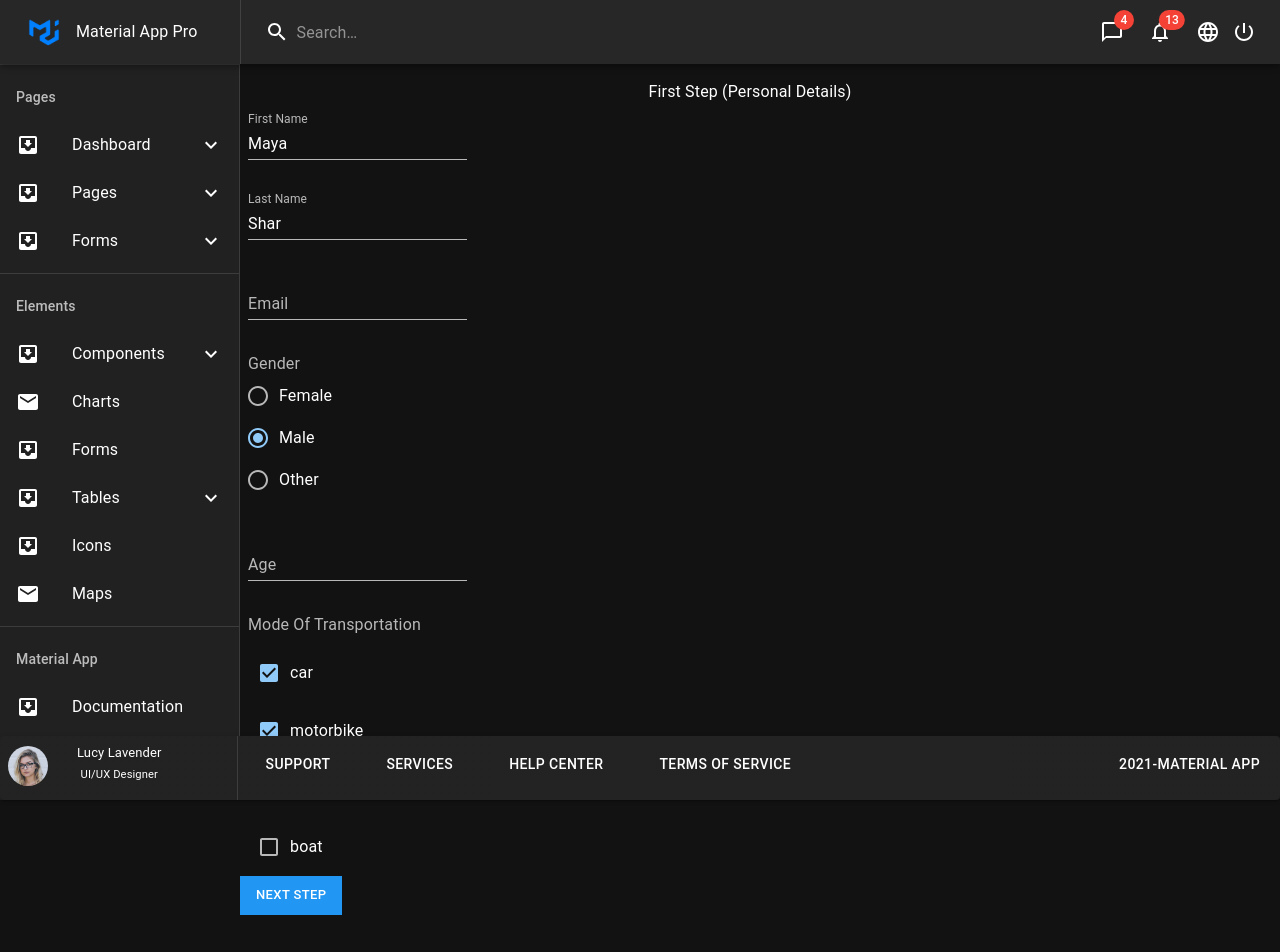
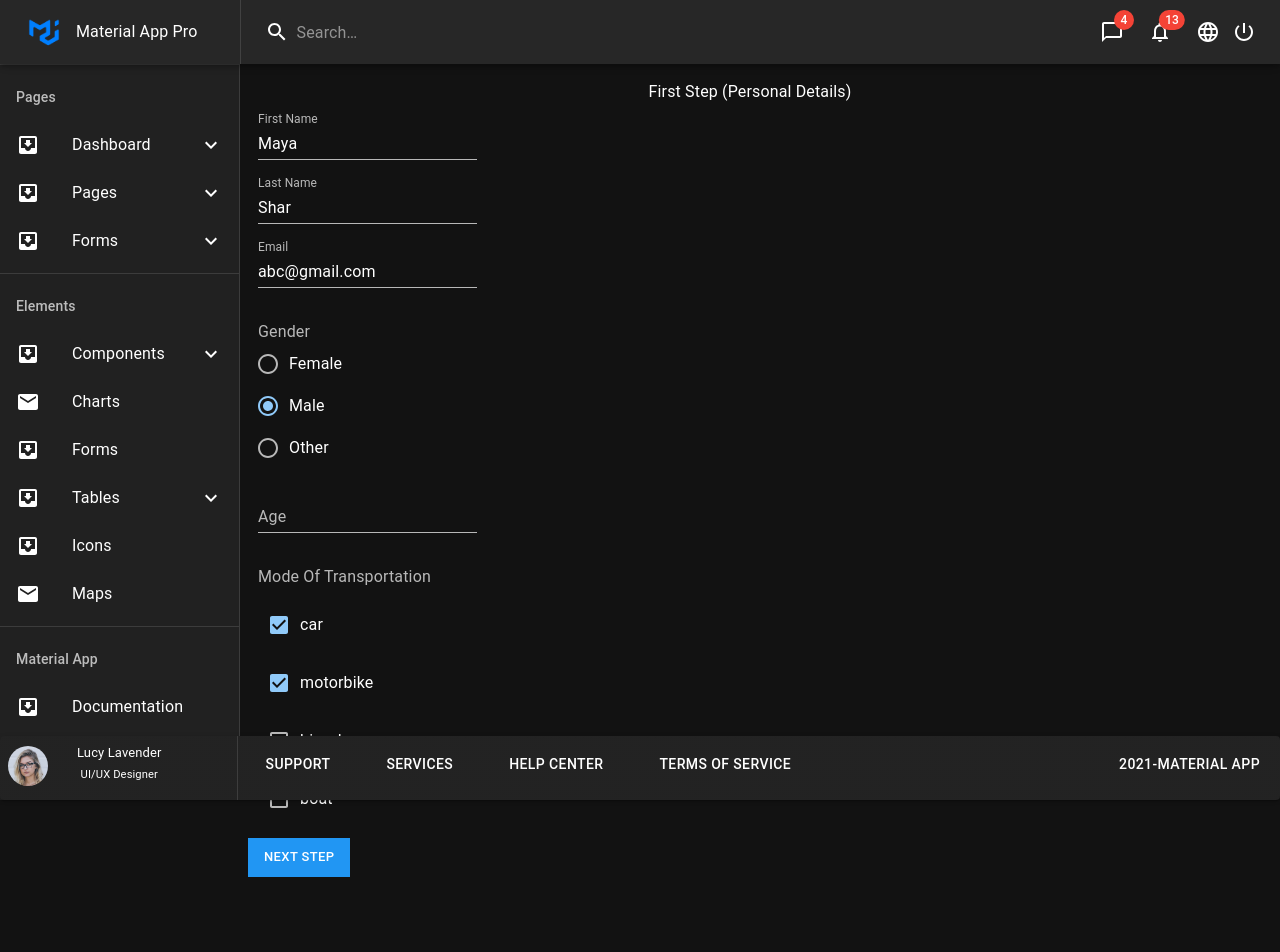
Before and after one commit to mayanksharma062/Admin-Dashboard, a React (Create React App) app: page /forms/form in a window 1280 px wide. Shown: the top 952 px of the page. Built offline with nearby package versions, Linux system fonts and the light colour scheme.

Commit message:
Fix: CSS of First Step And Form

```diff
--- a/src/pages/Form/FirstStep.js
+++ b/src/pages/Form/FirstStep.js
@@ -119,7 +119,7 @@ function FirstStep(props) {
 
   // const lala = props.getValues()
   return (
-    <div>
+    <div style={{ margin: "10px" }}>
       {console.log(props.errors)}
       <Typography
         sx={{
@@ -156,7 +156,7 @@ function FirstStep(props) {
                 value={value}
                 onChange={handleChange}
                 renderInput={(params) => <TextField {...params} />}
-                maxDate={new Date(year + 1, month, day)}
+                maxDate={new Date(year + 3, month, day)}
                 minDate={new Date(year - 1, month, day)}
                 showTodayButton="true"
               />
@@ -179,8 +179,20 @@ function FirstStep(props) {
             label="First Name"
             name="firstName"
             variant="standard"
+            onChange={(e) => {
+              if (e.target.value.length < 4) {
+                props.setError("firstName", {
+                  type: "validate",
+                  message: "Enter More Than 4 Letters",
+                });
+              } else {
+                props.clearErrors("firstName");
+              }
+            }}
+            error={props.errors.firstName ? true : false}
+            helperText={props.errors.firstName?.message}
           />
-          <p>{props.errors.firstName?.message}</p>
+          {/* <p>{props.errors.firstName?.message}</p> */}
           <TextField
             id="input-with-icon-textfield"
             {...props.register("lastName", {
@@ -189,21 +201,52 @@ function FirstStep(props) {
               maxLength: { value: 20, message: "Minimum Length is 20" },
             })}
             // refs={props.register}
+            onChange={(e) => {
+              if (e.target.value.length < 4) {
+                props.setError("lastName", {
+                  type: "validate",
+                  message: "Enter More Than 4 Letters",
+                });
+              } else {
+                props.clearErrors("lastName");
+              }
+            }}
             label="Last Name"
             // sx={{ ml: 3 }}
             variant="standard"
             name="lastName"
+            error={props.errors.lastName ? true : false}
+            helperText={props.errors.lastName?.message}
           />
-          <p>{props.errors.lastName?.message}</p>
+          {/* <p>{props.errors.lastName?.message}</p> */}
           <TextField
-            {...props.register("email")}
+            {...props.register("email", {
+              required: "This is required field.",
+            })}
             // refs={props.register}
             id="input-with-icon-textfield"
             label="Email"
             name="email"
+            // type="email"
+            onChange={(e) => {
+              if (
+                e.target.value.includes(" ") ||
+                e.target.value.includes("@") === false
+              ) {
+                props.setError("email", {
+                  type: "validate",
+                  message: "Please Enter A Valid Email",
+                });
+              } else {
+                props.clearErrors("email");
+              }
+            }}
             variant="standard"
             sx={{ pb: 2 }}
+            error={props.errors.email ? true : false}
+            helperText={props.errors.email?.message}
           />
+          {/* <p>{props.errors.email?.message}</p> */}
           <Controller
             control={props.control}
             name="gender"
@@ -254,7 +297,9 @@ function FirstStep(props) {
               </FormControl>
             )}
           />
-          <p>{props.errors.gender?.message}</p>
+          <p style={{ color: "red", margin: 0, padding: 0 }}>
+            {props.errors.gender?.message}
+          </p>
 
           <TextField
             {...props.register("age")}
--- a/src/pages/Form/Form.js
+++ b/src/pages/Form/Form.js
@@ -60,15 +60,18 @@ function Form() {
     handleSubmit,
     formState: { errors },
     control,
+    setError,
+    clearErrors,
     getValues,
   } = useForm({
     defaultValues: {
       firstName: "Maya",
       lastName: "Shar",
+      countryName: "India",
       gender: "Male",
-      countryName: "India",
       chip: chips,
       item_ids: defaultNames,
+      email: "abc@gmail.com",
     },
   });
 
@@ -82,8 +85,9 @@ function Form() {
           register={register}
           errors={errors}
           control={control}
-          getValues={getValues}
           defaultNames={defaultNames}
+          setError={setError}
+          clearErrors={clearErrors}
           // handleChange={handleChange}
         />
       ),
@@ -99,7 +103,13 @@ function Form() {
       step: 3,
       title: "Health And Fitness Regime",
       content: (
-        <ThirdStep register={register} errors={errors} control={control} />
+        <ThirdStep
+          register={register}
+          errors={errors}
+          control={control}
+          chip={chips}
+          getValues={getValues}
+        />
       ),
     },
   ];
@@ -128,7 +138,7 @@ function Form() {
               <ListItemButton
                 component={Button}
                 //   to="/forms/secondStep"
-                sx={{ fontSize: "13px", backgroundColor: blue[500], mb: 3 }}
+                sx={{ fontSize: "13px", backgroundColor: blue[500], m: 1 }}
                 label="Next Step"
                 onClick={() => setNext((prev) => prev - 1)}
               >
@@ -139,7 +149,12 @@ function Form() {
             <ListItemButton
               component={Button}
               //   to="/forms/secondStep"
-              sx={{ fontSize: "13px", backgroundColor: blue[500] }}
+              sx={{
+                fontSize: "13px",
+                backgroundColor: blue[500],
+                ml: 1,
+                mb: 1,
+              }}
               label="Next Step"
               type="submit"
             >
```
